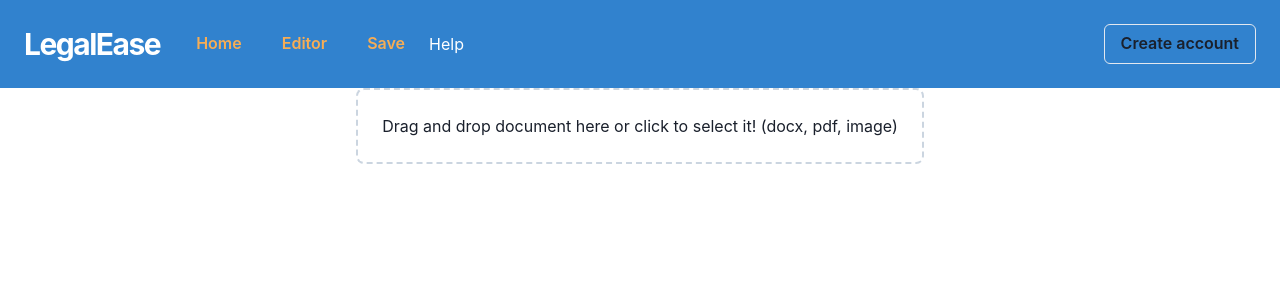
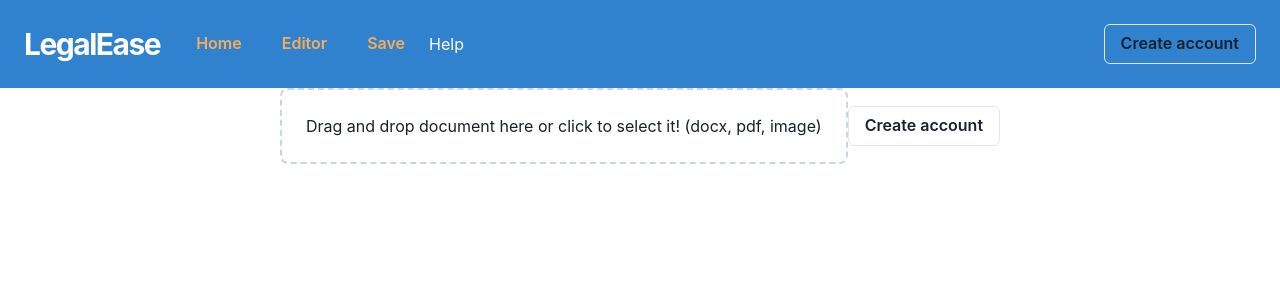
Before and after one commit to pyvelkov/LegalEase, a React (Vite) app in the folder frontend/: page /upload in a window 1280 px wide. Shown: the top 300 px of the page. Built offline with nearby package versions, Linux system fonts and the light colour scheme.

Commit message:
added GET and POST routes for templates by UUID added logic to process different tags and return names, types and options set up GCS for filestorage

```diff
--- a/frontend/src/Components/DropZone/DropZone.jsx
+++ b/frontend/src/Components/DropZone/DropZone.jsx
@@ -1,24 +1,25 @@
 import { useDropzone } from "react-dropzone";
-import { Box, Text, Center } from "@chakra-ui/react";
+import { Box, Text, Center, Button } from "@chakra-ui/react";
 import { v4 as uuidv4 } from "uuid";
 
 const DropZone = () => {
     const onDrop = async (acceptedFiles) => {
         try {
-            const formData = new FormData();
-            formData.append("templateFile", acceptedFiles[0]);
-            formData.append("templateName", acceptedFiles[0].name);
+            //const formData = new FormData();
+            //formData.append("templateFile", acceptedFiles[0]);
+            //formData.append("templateName", acceptedFiles[0].name);
 
             const response = await fetch(
-                `${import.meta.env.VITE_SERVER_URL}/template/${uuidv4()}`,
+                `${import.meta.env.VITE_SERVER_URL}/template/e2677ed7-57a8-40f5-b2ba-285948f7b732`,
                 {
-                    method: "POST",
-                    body: formData,
+                    method: "GET",
+                    //body: formData,
                 }
             );
 
             if (response.ok) {
                 console.log("Server got the file");
+                console.log(response);
             } else {
                 console.log(
                     "Something went wrong with file uploading (Server-side)."
@@ -55,6 +56,13 @@ const DropZone = () => {
                         : `Drag and drop document here or click to select it! (docx, pdf, image)`}
                 </Text>
             </Box>
+            <Button
+                    variant="outline"
+                    _hover={{ bg: "teal.700", borderColor: "teal.700" }}
+                    onClick={onDrop}
+                >
+                    Create account
+                </Button>
         </Center>
     );
 };
```
